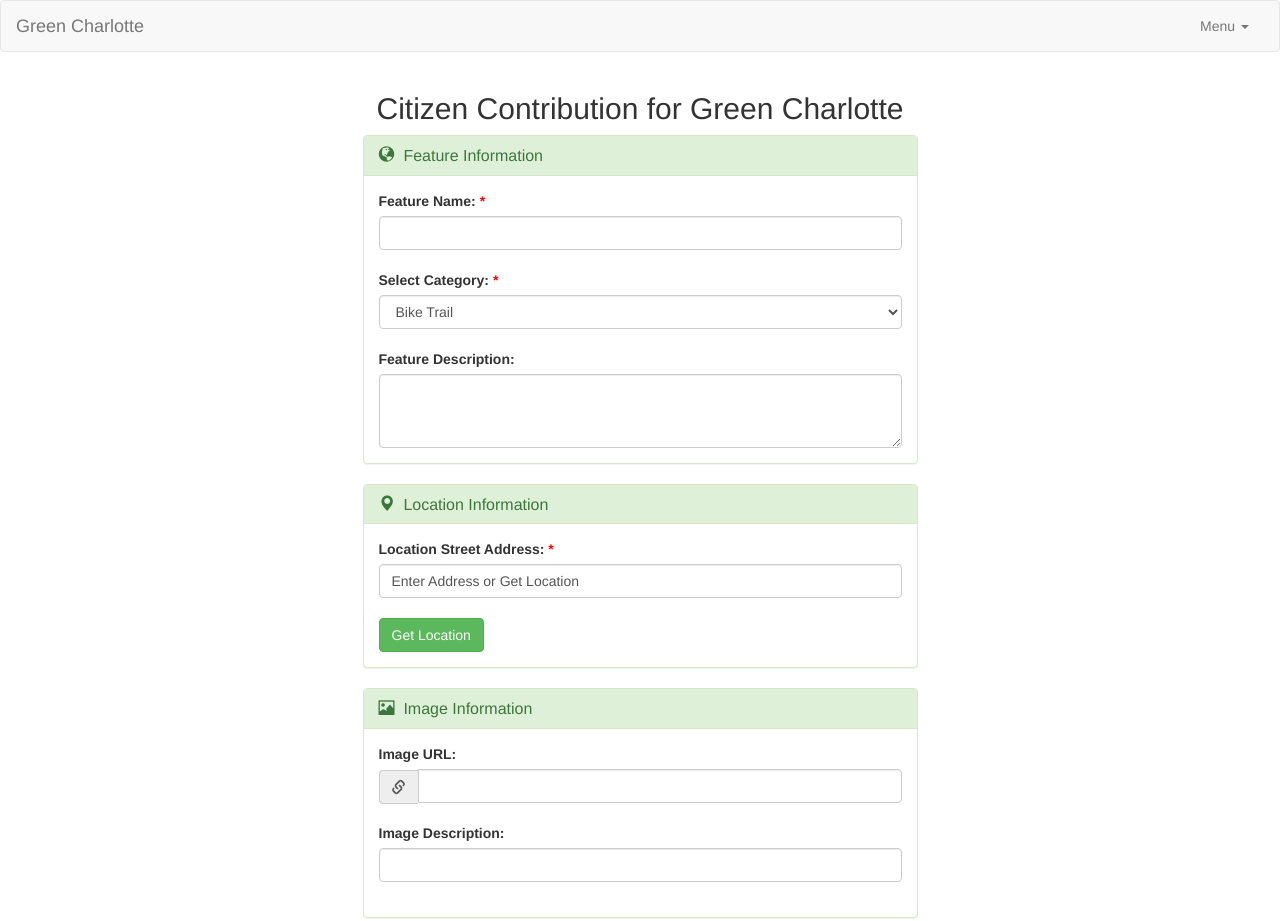
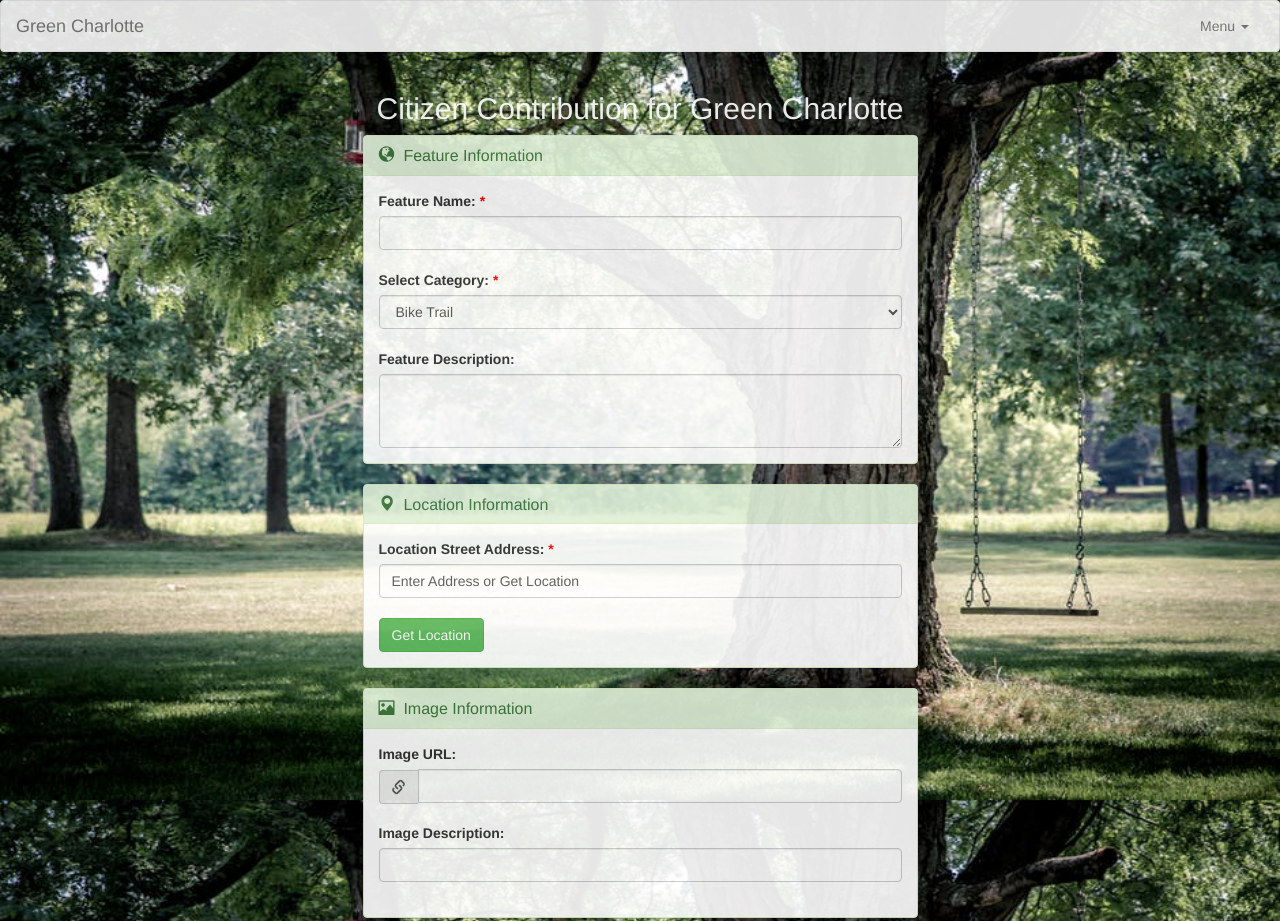
Before and after one commit to brigmanlp/Project2, a website: page public/citizen.html in a window 1280 px wide. Shown: the top 921 px of the page. Drawn offline with nearby package versions, Linux system fonts and the light colour scheme; some packages are replaced by stand-ins of ours.

Commit message:
CSS changes

```diff
--- a/public/citizen.html
+++ b/public/citizen.html
@@ -18,7 +18,16 @@
     <script src="http://maps.google.com/maps/api/js?key=AIzaSyBhYZ_SgvHx2SuEjwPFIYDD-5mVG7O0V50">
     </script>
 
-
+    <style>
+        body {
+            background-image: url("assets/images/tree.jpeg");
+            background-repeat: no-repeat;
+            background-attachment: fixed;
+            background-size: 100%, auto;
+            height: 100%;
+            opacity: 0.9;
+        }
+    </style>
 </head>
 
 <body>
@@ -74,7 +83,7 @@
         <!-- /.container-fluid -->
     </nav>
     <div class="container">
-        <h2 align="middle">Citizen Contribution for Green Charlotte</h2>
+        <h2 align="middle" style="color: #FFFFFF">Citizen Contribution for Green Charlotte</h2>
         <div class="row">
             <!-- FORM -->
             <div class="col-md-6 col-md-offset-3">
```
